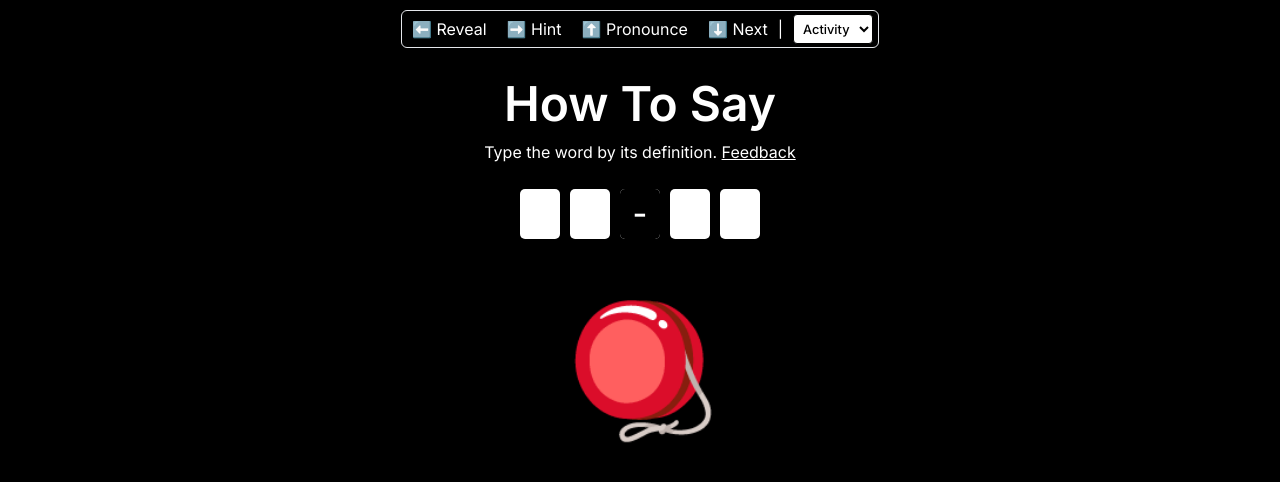
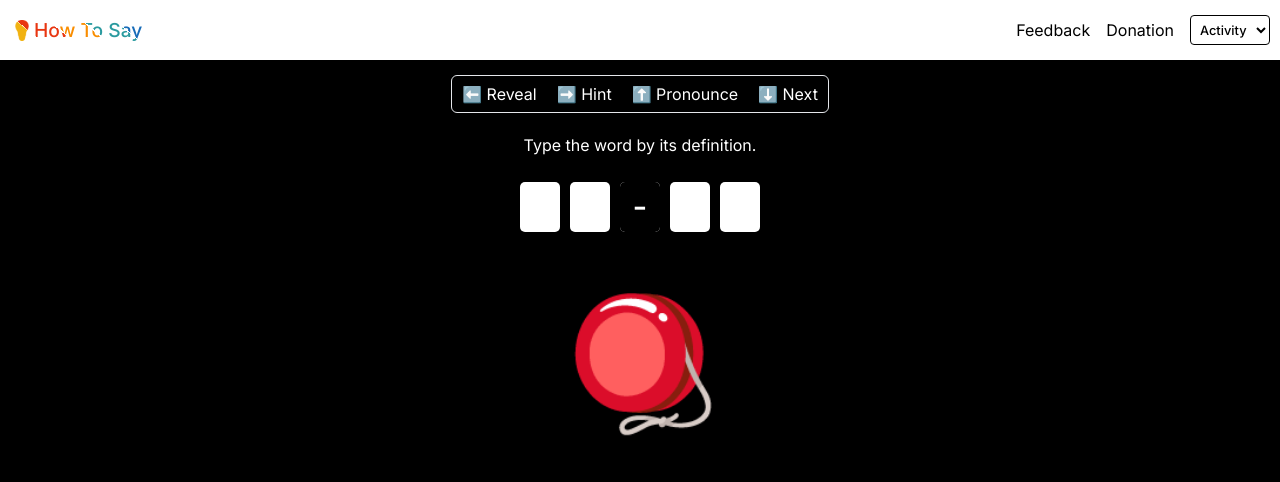
Before and after one commit to libraire/howtosay, a Next.js app: page / in a window 1280 px wide. Shown: the top 482 px of the page. Built offline with nearby package versions, Linux system fonts and the light colour scheme; no server answers.

Commit message:
Update banner

```diff
--- a/app/components/BoardComponent.tsx
+++ b/app/components/BoardComponent.tsx
@@ -46,14 +46,17 @@ const BoardComponent: React.FC<{}> = () => {
 
   return (
     <div className={styles.boardContainer}>
-      <div className={styles.manual}>
-        <div className={styles.manualItem}>⬅️ Reveal</div>
-        <div className={styles.manualItem}>➡️ Hint </div>
-        <div className={styles.manualItem}>⬆️ Pronounce</div>
-        <div className={styles.manualItem}>⬇️ Next</div>
-        |
+      <div className={styles.headContainer}>
+        <div className={styles.title}>
+          {" "}
+          <span className={styles.displayNarrow}>💡 </span>How To Say
+        </div>
+
+        <div className="flex-1 "> </div>
+        <a className="text-base text-black" href="https://feedback.bytegush.com/">Feedback</a>
+        <a className="text-base text-black mx-4" href="http://donation.bytegush.com/">Donation</a>
         <SelectComponent
-          className={styles.displayWider}
+          className={styles.displayNarrow}
           choose={(lv) => {
             setLevel(lv);
             fetchData(lv);
@@ -61,18 +64,11 @@ const BoardComponent: React.FC<{}> = () => {
         />
       </div>
 
-      <div className={styles.headContainer}>
-        <div className={styles.title}>
-          {" "}
-          <span className={styles.displayNarrow}>💡 </span>How To Say
-        </div>
-        <SelectComponent
-          className={styles.displayNarrow}
-          choose={(lv) => {
-            setLevel(lv);
-            fetchData(lv);
-          }}
-        />
+      <div className={styles.manual}>
+        <div className={styles.manualItem}>⬅️ Reveal</div>
+        <div className={styles.manualItem}>➡️ Hint </div>
+        <div className={styles.manualItem}>⬆️ Pronounce</div>
+        <div className={styles.manualItem}>⬇️ Next</div>
       </div>
 
       {completed && (
@@ -83,23 +79,14 @@ const BoardComponent: React.FC<{}> = () => {
 
       {!completed && (
         <div className={"text-base≠"}>
-          Type the word by its definition.{" "}
-          <a
-            style={{ textDecoration: "underline" }}
-            href="https://feedback.bytegush.com/"
-          >
-            {" "}
-            Feedback
-          </a>
+          Type the word by its definition.
         </div>
       )}
 
       <WordComponent
         word={word?.word ?? ""}
         next={() => nextWord()}
-        complete={() =>
-          setCompleted(true)
-        }
+        complete={() => setCompleted(true)}
         definition={word?.definition ?? ""}
         imgurl={word?.imgurl ?? ""}
         emoji={word?.emoji ?? ""}
--- a/app/components/ComponentStyle.module.css
+++ b/app/components/ComponentStyle.module.css
@@ -1,7 +1,7 @@
 .boardContainer {
   color: white;
   width: 100%;
-  max-width: 800px;
+  /* max-width: 800px; */
   font-size: 1rem;
   display: flex;
   flex-direction: column;
@@ -178,6 +178,13 @@
   justify-content: center;
   align-items: baseline;
   width: 100%;
+  justify-content: space-between;
+  background-color: rgb(255, 255, 255);
+  height: 60px;
+  min-height: 60px;
+  align-items: center;
+  padding: 0 10px;
+  margin-bottom: 15px;
 }
 
 .displayNarrow {
@@ -204,6 +211,7 @@
   .manual {
     display: none;
   }
+}
 
   .headContainer {
     justify-content: space-between;
@@ -257,4 +265,3 @@
     );
     -webkit-background-clip: text;
   }
-}
--- a/app/components/types.ts
+++ b/app/components/types.ts
@@ -12,7 +12,6 @@ export interface Char {
     state: number // 0 white 1 right  2 wrong
 }
 
-
 export interface FuncKey {
     char: string
     key: string
```
